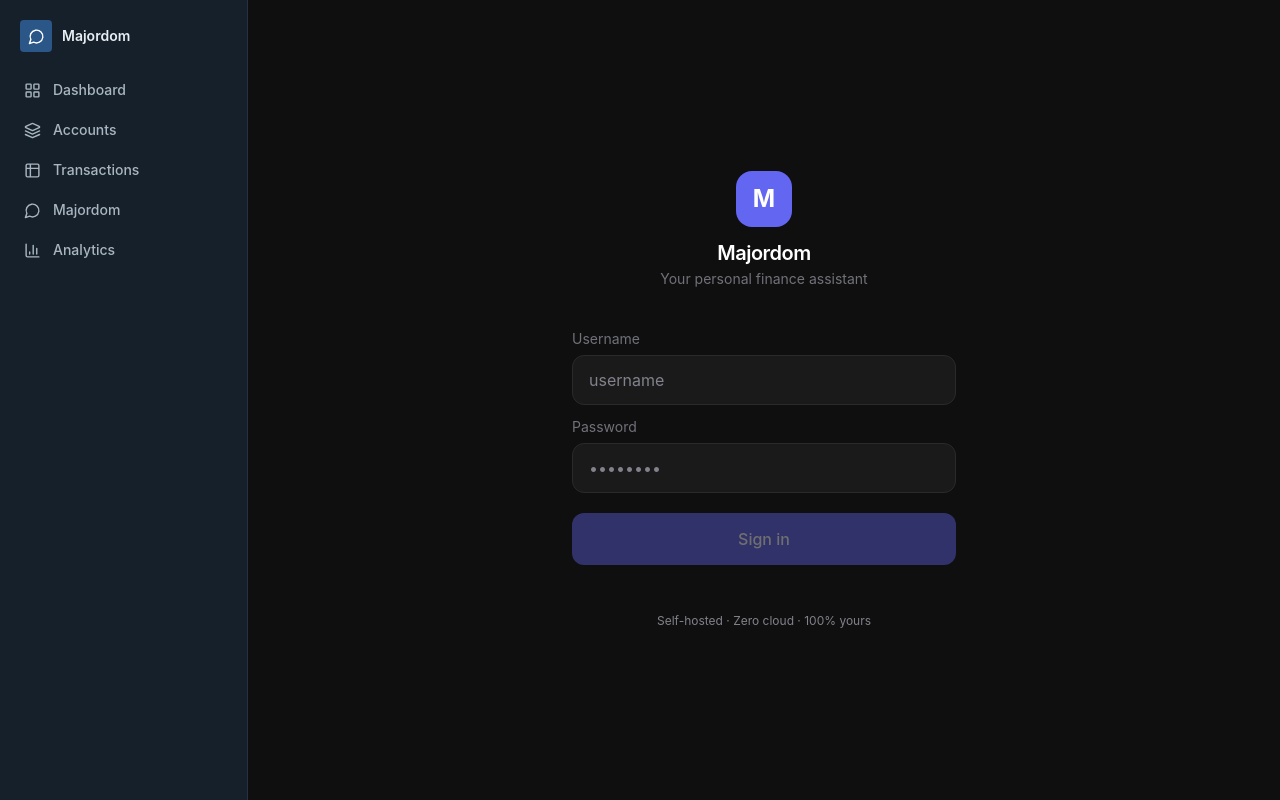
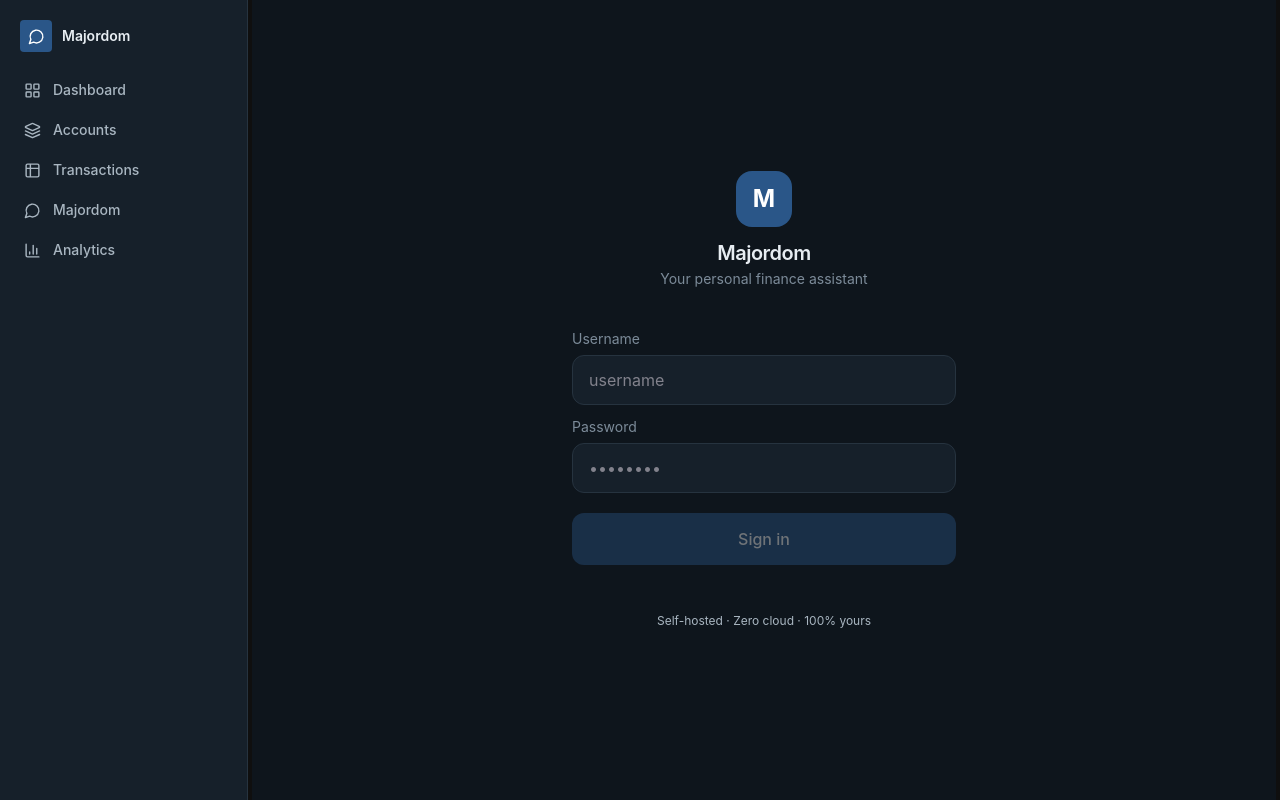
Before and after one commit to Dorusto/life-os, a React (Vite) app in the folder majordom-financiar/frontend/: page /login in a window 1280 px wide. Built offline with nearby package versions, Linux system fonts and the light colour scheme.

Commit message:
refactor: migrate pages to shared design-token color classes
Co-authored-by: aider (openrouter/deepseek/deepseek-v4.1-flash) <aider@aider.chat>

```diff
--- a/majordom-financiar/frontend/src/pages/Analytics.tsx
+++ b/majordom-financiar/frontend/src/pages/Analytics.tsx
@@ -51,7 +51,7 @@ export default function AnalyticsPage() {
     }
     if (query.isError || !query.data) {
       return (
-        <p className="text-muted text-xs">
+        <p className="text-token-ink-3 text-xs">
           Couldn't load {fallbackLabel}.
         </p>
       )
@@ -68,7 +68,7 @@ export default function AnalyticsPage() {
   }
 
   return (
-    <div className="h-dvh bg-background flex flex-col overflow-y-auto">
+    <div className="h-dvh bg-token-paper flex flex-col overflow-y-auto">
       <PageHeader
         label="Spending, budget, and trends"
         title="Analytics"
--- a/majordom-financiar/frontend/src/pages/BudgetRealismReviewPage.tsx
+++ b/majordom-financiar/frontend/src/pages/BudgetRealismReviewPage.tsx
@@ -36,7 +36,7 @@ export default function BudgetRealismReviewPage() {
   }
 
   return (
-    <div className="h-dvh bg-background flex flex-col overflow-y-auto">
+    <div className="h-dvh bg-token-paper flex flex-col overflow-y-auto">
       <PageHeader
         label="Review"
         title="Budget Realism"
@@ -49,17 +49,17 @@ export default function BudgetRealismReviewPage() {
         }
       />
       <div className="flex-1 px-5 pb-24 space-y-3">
-        <p className="text-xs text-muted px-1">
+        <p className="text-xs text-token-ink-3 px-1">
           Categories where last month's overspend looks like a one-off purchase, not
           recurring habit. Review each and confirm one at a time — nothing is touched
           until you tap Confirm.
         </p>
         {isLoading ? (
-          <p className="text-muted text-sm">Loading…</p>
+          <p className="text-token-ink-3 text-sm">Loading…</p>
         ) : visibleItems.length === 0 ? (
           <div className="text-center pt-16">
-            <TrendingUp size={28} className="mx-auto text-muted mb-3" />
-            <p className="text-muted text-sm">No distorted categories — all clear 🎉</p>
+            <TrendingUp size={28} className="mx-auto text-token-ink-3 mb-3" />
+            <p className="text-token-ink-3 text-sm">No distorted categories — all clear 🎉</p>
           </div>
         ) : (
           visibleItems.map(item => (
--- a/majordom-financiar/frontend/src/pages/Login.tsx
+++ b/majordom-financiar/frontend/src/pages/Login.tsx
@@ -39,22 +39,22 @@ export default function Login() {
   }
 
   return (
-    <div className="min-h-dvh bg-background flex flex-col items-center justify-center px-6">
+    <div className="min-h-dvh bg-token-paper flex flex-col items-center justify-center px-6">
       {/* Logo */}
       <div className="mb-10 flex flex-col items-center gap-3">
-        <div className="w-14 h-14 rounded-2xl bg-accent flex items-center justify-center">
+        <div className="w-14 h-14 rounded-2xl bg-token-brand flex items-center justify-center">
           <span className="text-white text-2xl font-bold">M</span>
         </div>
         <div className="text-center">
-          <h1 className="text-white text-xl font-semibold tracking-tight">Majordom</h1>
-          <p className="text-muted text-sm mt-0.5">Your personal finance assistant</p>
+          <h1 className="text-token-ink text-xl font-semibold tracking-tight">Majordom</h1>
+          <p className="text-token-ink-3 text-sm mt-0.5">Your personal finance assistant</p>
         </div>
       </div>
 
       {/* Form */}
       <form onSubmit={handleSubmit} className="w-full max-w-sm flex flex-col gap-3">
         <div className="flex flex-col gap-1.5">
-          <label htmlFor="username" className="text-sm text-muted">Username</label>
+          <label htmlFor="username" className="text-sm text-token-ink-3">Username</label>
           <input
             id="username"
             type="text"
@@ -66,16 +66,16 @@ export default function Login() {
             placeholder="username"
             required
             className="
-              w-full px-4 py-3 rounded-xl bg-surface border border-border
-              text-white placeholder-muted-2 text-base
-              focus:outline-none focus:border-accent focus:ring-1 focus:ring-accent
+              w-full px-4 py-3 rounded-xl bg-token-surface border border-token-line
+              text-token-ink placeholder-muted-2 text-base
+              focus:outline-none focus:border-token-brand focus:ring-1 focus:ring-accent
               transition-colors
             "
           />
         </div>
 
         <div className="flex flex-col gap-1.5">
-          <label htmlFor="password" className="text-sm text-muted">Password</label>
+          <label htmlFor="password" className="text-sm text-token-ink-3">Password</label>
           <input
             id="password"
             type="password"
@@ -85,9 +85,9 @@ export default function Login() {
             placeholder="••••••••"
             required
             className="
-              w-full px-4 py-3 rounded-xl bg-surface border border-border
-              text-white placeholder-muted-2 text-base
-              focus:outline-none focus:border-accent focus:ring-1 focus:ring-accent
+              w-full px-4 py-3 rounded-xl bg-token-surface border border-token-line
+              text-token-ink placeholder-muted-2 text-base
+              focus:outline-none focus:border-token-brand focus:ring-1 focus:ring-accent
               transition-colors
             "
           />
@@ -95,15 +95,15 @@ export default function Login() {
 
         {/* Error message */}
         {error && (
-          <p className="text-danger text-sm text-center">{error}</p>
+          <p className="text-token-loss text-sm text-center">{error}</p>
         )}
 
         <button
           type="submit"
           disabled={loading || !username || !password}
           className="
-            mt-2 w-full py-3.5 rounded-xl bg-accent text-white text-base font-medium
-            hover:bg-accent-hover active:scale-[0.98]
+            mt-2 w-full py-3.5 rounded-xl bg-token-brand text-white text-base font-medium
+            hover:bg-token-brand-2 active:scale-[0.98]
             disabled:opacity-40 disabled:cursor-not-allowed
             transition-all duration-150
           "
@@ -113,7 +113,7 @@ export default function Login() {
       </form>
 
       {/* Footer */}
-      <p className="mt-12 text-muted-2 text-xs">
+      <p className="mt-12 text-token-ink-2 text-xs">
         Self-hosted · Zero cloud · 100% yours
       </p>
     </div>
--- a/majordom-financiar/frontend/src/pages/RecurringReviewPage.tsx
+++ b/majordom-financiar/frontend/src/pages/RecurringReviewPage.tsx
@@ -43,7 +43,7 @@ export default function RecurringReviewPage() {
   const bothEmpty = newCandidates.length === 0 && stale.length === 0
 
   return (
-    <div className="h-dvh bg-background flex flex-col overflow-y-auto">
+    <div className="h-dvh bg-token-paper flex flex-col overflow-y-auto">
       <PageHeader
         label="Review"
         title="Recurring"
@@ -57,19 +57,19 @@ export default function RecurringReviewPage() {
       />
       <div className="flex-1 px-5 pb-24 space-y-5">
         {isLoading ? (
-          <p className="text-muted text-sm">Loading…</p>
+          <p className="text-token-ink-3 text-sm">Loading…</p>
         ) : bothEmpty ? (
           <div className="text-center pt-16">
-            <Repeat size={28} className="mx-auto text-muted mb-3" />
-            <p className="text-muted text-sm">No recurring findings — all clear 🎉</p>
+            <Repeat size={28} className="mx-auto text-token-ink-3 mb-3" />
+            <p className="text-token-ink-3 text-sm">No recurring findings — all clear 🎉</p>
           </div>
         ) : (
           <>
             {newCandidates.length > 0 && (
               <div className="space-y-3">
                 <div>
-                  <p className="text-white text-sm font-medium">New recurring</p>
-                  <p className="text-xs text-muted px-1">
+                  <p className="text-token-ink text-sm font-medium">New recurring</p>
+                  <p className="text-xs text-token-ink-3 px-1">
                     Repeats but has no schedule yet. Review each and confirm one at a time —
                     nothing is touched until you tap Confirm.
                   </p>
@@ -87,8 +87,8 @@ export default function RecurringReviewPage() {
             {stale.length > 0 && (
               <div className="space-y-3">
                 <div>
-                  <p className="text-white text-sm font-medium">Stopped repeating</p>
-                  <p className="text-xs text-muted px-1">
+                  <p className="text-token-ink text-sm font-medium">Stopped repeating</p>
+                  <p className="text-xs text-token-ink-3 px-1">
                     An active schedule with no matching transaction in a while. It will be
                     turned off, not deleted.
                   </p>
--- a/majordom-financiar/frontend/src/pages/UncategorizedReviewPage.tsx
+++ b/majordom-financiar/frontend/src/pages/UncategorizedReviewPage.tsx
@@ -37,7 +37,7 @@ export default function UncategorizedReviewPage() {
   }
 
   return (
-    <div className="h-dvh bg-background flex flex-col overflow-y-auto">
+    <div className="h-dvh bg-token-paper flex flex-col overflow-y-auto">
       <PageHeader
         label="Review"
         title="Uncategorized"
@@ -50,16 +50,16 @@ export default function UncategorizedReviewPage() {
         }
       />
       <div className="flex-1 px-5 pb-24 space-y-3">
-        <p className="text-xs text-muted px-1">
+        <p className="text-xs text-token-ink-3 px-1">
           Transactions grouped by payee, with a suggested category from your history.
           Review each group and confirm one at a time — nothing is touched until you tap Confirm.
         </p>
         {isLoading ? (
-          <p className="text-muted text-sm">Loading…</p>
+          <p className="text-token-ink-3 text-sm">Loading…</p>
         ) : visibleItems.length === 0 ? (
           <div className="text-center pt-16">
-            <Tags size={28} className="mx-auto text-muted mb-3" />
-            <p className="text-muted text-sm">No uncategorized transactions — all clear 🎉</p>
+            <Tags size={28} className="mx-auto text-token-ink-3 mb-3" />
+            <p className="text-token-ink-3 text-sm">No uncategorized transactions — all clear 🎉</p>
           </div>
         ) : (
           visibleItems.map(item => (
--- a/majordom-financiar/frontend/src/pages/UnreconciledReviewPage.tsx
+++ b/majordom-financiar/frontend/src/pages/UnreconciledReviewPage.tsx
@@ -35,7 +35,7 @@ export default function UnreconciledReviewPage() {
   }
 
   return (
-    <div className="h-dvh bg-background flex flex-col overflow-y-auto">
+    <div className="h-dvh bg-token-paper flex flex-col overflow-y-auto">
       <PageHeader
         label="Review"
         title="Unreconciled"
@@ -48,16 +48,16 @@ export default function UnreconciledReviewPage() {
         }
       />
       <div className="flex-1 px-5 pb-24 space-y-3">
-        <p className="text-xs text-muted px-1">
+        <p className="text-xs text-token-ink-3 px-1">
           Transactions not yet marked cleared, grouped by account. Review each group and
           confirm one at a time — nothing is touched until you tap Confirm.
         </p>
         {isLoading ? (
-          <p className="text-muted text-sm">Loading…</p>
+          <p className="text-token-ink-3 text-sm">Loading…</p>
         ) : visibleItems.length === 0 ? (
           <div className="text-center pt-16">
-            <Landmark size={28} className="mx-auto text-muted mb-3" />
-            <p className="text-muted text-sm">No unreconciled transactions — all clear 🎉</p>
+            <Landmark size={28} className="mx-auto text-token-ink-3 mb-3" />
+            <p className="text-token-ink-3 text-sm">No unreconciled transactions — all clear 🎉</p>
           </div>
         ) : (
           visibleItems.map(item => (
```
